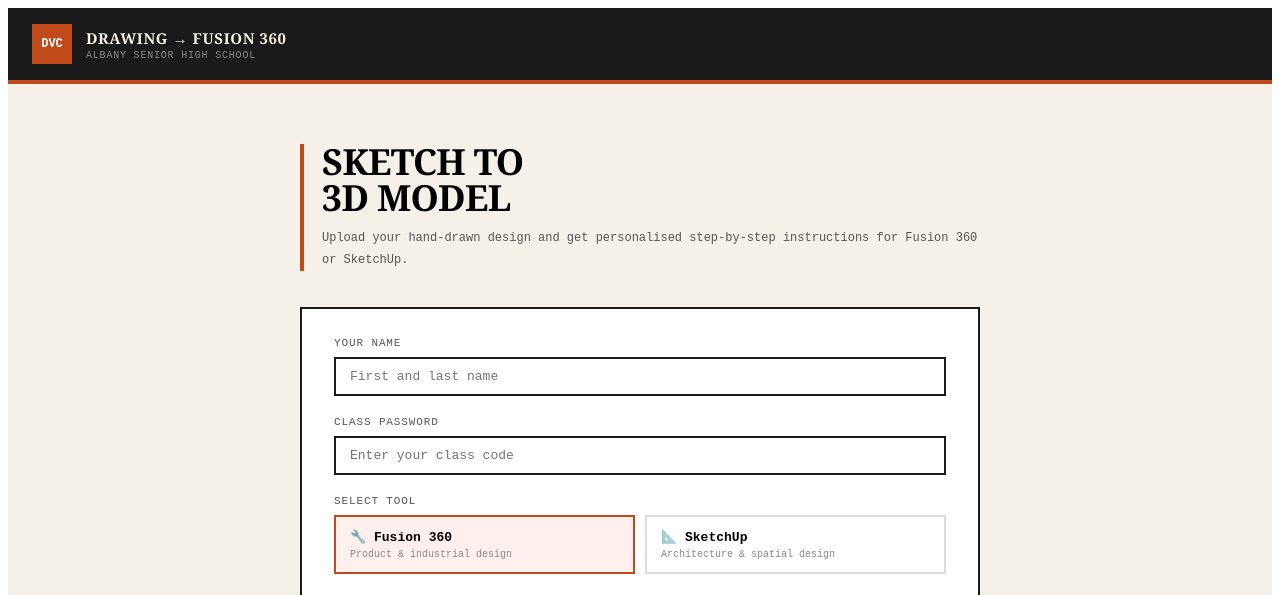
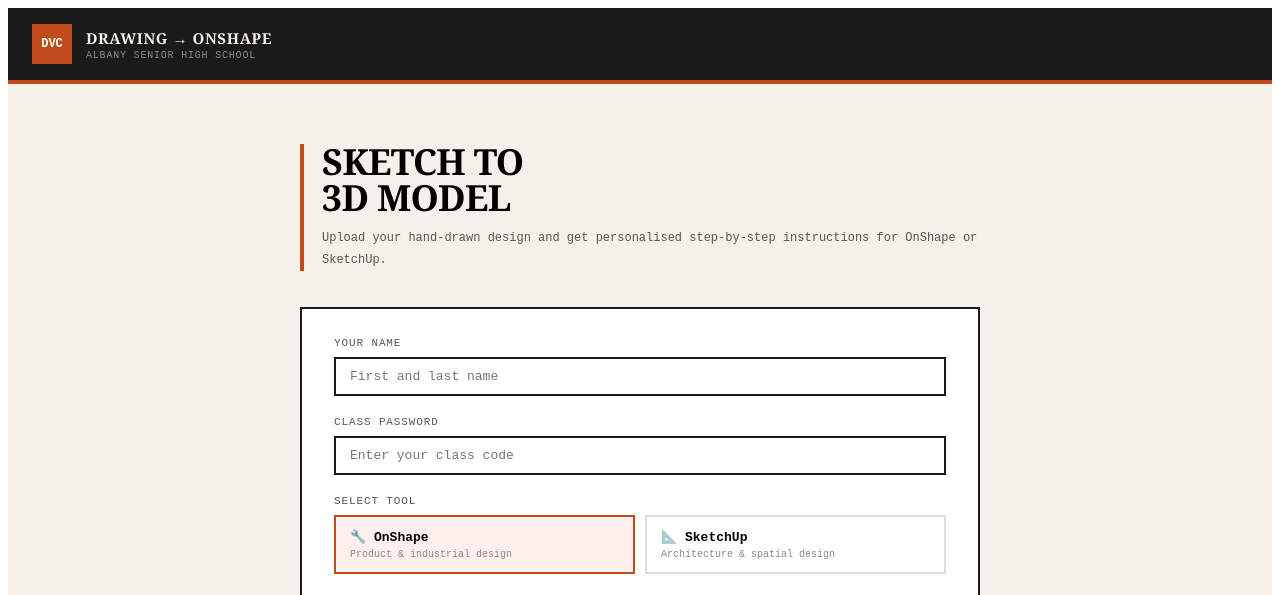
Before and after one commit to MissesArtech/dvc-tool, a Next.js app: page / in a window 1280 px wide. Shown: the top 595 px of the page. Built offline with nearby package versions, Linux system fonts and the light colour scheme.

Commit message:
Update index.js

```diff
--- a/pages/index.js
+++ b/pages/index.js
@@ -6,7 +6,7 @@
   const [screen, setScreen] = useState('login');
   const [password, setPassword] = useState('');
   const [studentName, setStudentName] = useState('');
-  const [tool, setTool] = useState('fusion');
+  const [tool, setTool] = useState('onshape');
   const [image, setImage] = useState(null);
   const [prompt, setPrompt] = useState('');
   const [loading, setLoading] = useState(false);
@@ -68,9 +68,9 @@
   };
 
   const parseResult = (text) => {
-    const headers = tool === 'fusion'
-      ? ['DESIGN ANALYSIS', 'KEY COMPONENTS', 'FUSION 360 STEPS', 'DESIGN TIPS']
-      : ['DESIGN ANALYSIS', 'KEY ELEMENTS', 'SKETCHUP STEPS', 'DESIGN TIPS'];
+    const headers = tool === 'sketchup'
+      ? ['DESIGN ANALYSIS', 'KEY ELEMENTS', 'SKETCHUP STEPS', 'DESIGN TIPS']
+      : ['DESIGN ANALYSIS', 'KEY COMPONENTS', 'ONSHAPE STEPS', 'DESIGN TIPS'];
     const sections = [];
     for (let i = 0; i < headers.length; i++) {
       const start = text.indexOf(headers[i]);
@@ -86,7 +86,7 @@
     'DESIGN ANALYSIS': '👁',
     'KEY COMPONENTS': '🔩',
     'KEY ELEMENTS': '🏛',
-    'FUSION 360 STEPS': '🔧',
+    'ONSHAPE STEPS': '🔧',
     'SKETCHUP STEPS': '📐',
     'DESIGN TIPS': '💡',
     'RESULT': '📄',
@@ -99,7 +99,7 @@
           <div style={{ width: 40, height: 40, background: '#c04a1a', display: 'flex', alignItems: 'center', justifyContent: 'center', color: 'white', fontWeight: 700, fontSize: 12, fontFamily: 'monospace' }}>DVC</div>
           <div>
             <div style={{ color: '#f5f0e8', fontWeight: 700, fontSize: 15, letterSpacing: '0.04em', textTransform: 'uppercase' }}>
-              {tool === 'fusion' ? 'Drawing → Fusion 360' : 'Drawing → SketchUp'}
+              {tool === 'sketchup' ? 'Drawing → SketchUp' : 'Drawing → OnShape'}
             </div>
             <div style={{ color: '#888', fontFamily: 'monospace', fontSize: 10, letterSpacing: '0.08em', textTransform: 'uppercase', marginTop: 2 }}>Albany Senior High School</div>
           </div>
@@ -120,7 +120,7 @@
                 Sketch to<br />3D Model
               </h1>
               <p style={{ fontFamily: 'monospace', fontSize: 12, color: '#555', lineHeight: 1.8 }}>
-                Upload your hand-drawn design and get personalised step-by-step instructions for Fusion 360 or SketchUp.
+                Upload your hand-drawn design and get personalised step-by-step instructions for OnShape or SketchUp.
               </p>
             </div>
 
@@ -151,7 +151,10 @@
               <div style={{ marginBottom: 24 }}>
                 <label style={{ fontFamily: 'monospace', fontSize: 11, letterSpacing: '0.08em', textTransform: 'uppercase', color: '#555', display: 'block', marginBottom: 8 }}>Select Tool</label>
                 <div style={{ display: 'grid', gridTemplateColumns: '1fr 1fr', gap: 10 }}>
-                  {[['fusion', '🔧 Fusion 360', 'Product & industrial design'], ['sketchup', '📐 SketchUp', 'Architecture & spatial design']].map(([val, label, sub]) => (
+                  {[
+                    ['onshape', '🔧 OnShape', 'Product & industrial design'],
+                    ['sketchup', '📐 SketchUp', 'Architecture & spatial design']
+                  ].map(([val, label, sub]) => (
                     <div key={val} onClick={() => setTool(val)} style={{ border: `2px solid ${tool === val ? '#c04a1a' : '#ddd'}`, background: tool === val ? '#fff0ed' : 'white', padding: '12px 14px', cursor: 'pointer', transition: 'all 0.15s' }}>
                       <div style={{ fontFamily: 'monospace', fontSize: 13, fontWeight: 700, marginBottom: 4 }}>{label}</div>
                       <div style={{ fontFamily: 'monospace', fontSize: 10, color: '#888' }}>{sub}</div>
@@ -172,7 +175,7 @@
         {screen === 'tool' && (
           <div>
             <div style={{ display: 'grid', gridTemplateColumns: '1fr 1fr', gap: 10, marginBottom: 28 }}>
-              {[['fusion', '🔧 Fusion 360'], ['sketchup', '📐 SketchUp']].map(([val, label]) => (
+              {[['onshape', '🔧 OnShape'], ['sketchup', '📐 SketchUp']].map(([val, label]) => (
                 <div key={val} onClick={() => { setTool(val); setResult(null); setError(null); }} style={{ border: `2px solid ${tool === val ? '#c04a1a' : '#ddd'}`, background: tool === val ? '#fff0ed' : 'white', padding: '10px 14px', cursor: 'pointer', textAlign: 'center', fontFamily: 'monospace', fontSize: 12, fontWeight: 700, transition: 'all 0.15s' }}>
                   {label}
                 </div>
@@ -208,7 +211,9 @@
             <textarea
               value={prompt}
               onChange={e => setPrompt(e.target.value)}
-              placeholder={tool === 'fusion' ? 'e.g. Manual drip coffee maker with glass decanter, wooden base and metal legs...' : 'e.g. Two storey house with open plan ground floor, large windows facing north...'}
+              placeholder={tool === 'sketchup'
+                ? 'e.g. Two storey house with open plan ground floor, large windows facing north...'
+                : 'e.g. Manual coffee maker with glass body, wooden handle and metal filter press...'}
               style={{ width: '100%', minHeight: 80, fontFamily: 'monospace', fontSize: 12, border: '2px solid #1a1a1a', padding: '12px 14px', resize: 'vertical', outline: 'none', lineHeight: 1.7, boxSizing: 'border-box', marginBottom: 16 }}
             />
 
```
